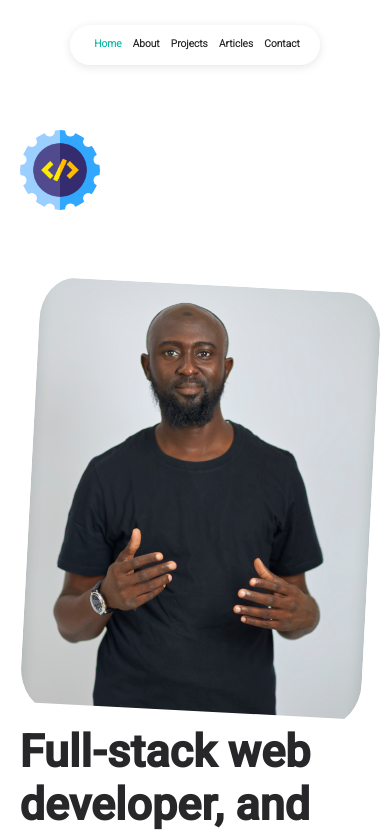
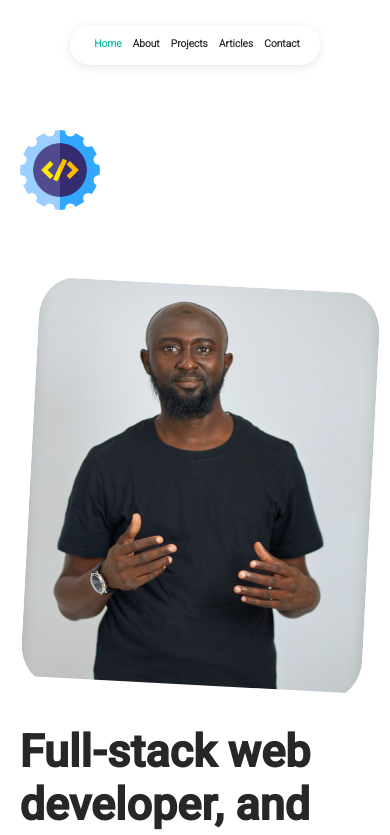
Before and after one commit to mohashyne/portfolio_react, a React (Create React App) app: page / in a window 390 px wide. Shown: the top 835 px of the page. Built offline with nearby package versions, Linux system fonts and the light colour scheme.

Commit message:
add contact form

```diff
--- a/src/pages/styles/homepage.css
+++ b/src/pages/styles/homepage.css
@@ -130,6 +130,10 @@
 		order: 1;
 	}
 
+	.homepage-image {
+		height: 25rem;
+	}
+
 	.homepage-after-title {
 		flex-direction: column;
 	}
```
